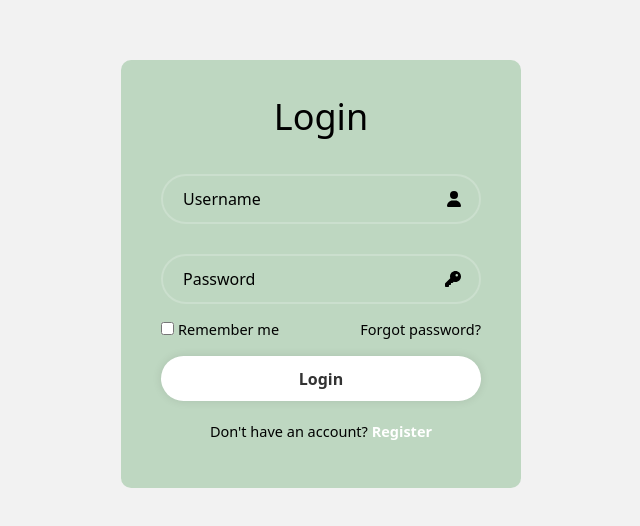
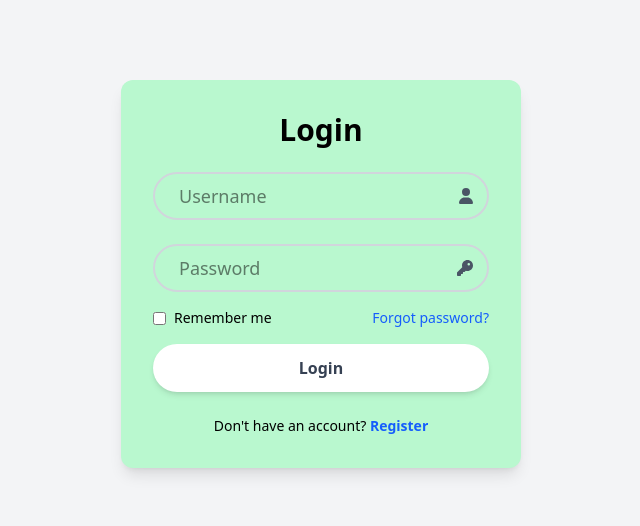
Before and after one commit to UCD-193AB-ws24/Team-20-E2EE, a React (Vite) app in the folder client/: page / in a window 1280 px wide. Shown: the part 126-652 px from the top of the page, without its empty margins (319-959 px from the left). Built offline with nearby package versions, Linux system fonts and the light colour scheme.

Commit message:
Fixed links and Refactor Login to use tailwind

```diff
--- a/client/package.json
+++ b/client/package.json
@@ -10,6 +10,8 @@
     "preview": "vite preview"
   },
   "dependencies": {
+    "@fortawesome/free-solid-svg-icons": "^6.7.2",
+    "@fortawesome/react-fontawesome": "^0.2.2",
     "@tailwindcss/vite": "^4.0.3",
     "react": "^19.0.0",
     "react-dom": "^19.0.0",
--- a/client/src/components/Sidebar.jsx
+++ b/client/src/components/Sidebar.jsx
@@ -11,9 +11,9 @@ export default function Sidebar() {
 
         {/* Direct Messages Link */}
         <Link
-          to="/"
+          to="/home"
           className={`w-full text-left px-4 py-3 rounded-lg mb-2 transition ${
-            location.pathname === '/' ? 'bg-gray-200 font-semibold' : 'bg-transparent'
+            location.pathname === '/home' ? 'bg-gray-200 font-semibold' : 'bg-transparent'
           } hover:bg-gray-100`}
         >
           Direct Messages
--- a/client/src/pages/Login.css
+++ /dev/null
@@ -1,102 +0,0 @@
-* {
-    margin: 0;
-    padding: 0;
-    box-sizing: border-box;
-}
-
-body {
-    margin: 0;
-    display: flex;
-    justify-content: center;
-    align-items: center;
-    min-height: 100vh;
-    background-color: #F2F2F2;
-}
-
-.wrapper {
-    width: 400px;
-    background: rgba(72, 151, 80, 0.3);
-    color: black;
-    border-radius: 10px;
-    padding: 30px 40px;
-
-}
-
-.wrapper h1 {
-    font-size: 36px;
-    text-align: center;
-}
-
-.wrapper .input-box {
-    position: relative;
-    width: 100%;
-    height: 50px;
-    margin: 30px 0;
-}
-
-.input-box input {
-    width: 100%;
-    height: 100%;
-    background: transparent;
-    border: none;
-    outline: none;
-    border: 2px solid rgba(255, 255, 255, 0.2);
-    border-radius: 40px;
-    font-size: 16px;
-    color: black;
-    padding: 20px 45px 20px 20px;
-}
-
-.input-box input::placeholder {
-    color: black;
-}
-
-.input-box .icon {
-    position: absolute;
-    right: 20px;
-    top: 50%;
-    transform: translateY(-50%);
-    font-size: 16px;
-}
-
-.wrapper .remember-forget {
-    display: flex;
-    justify-content: space-between;
-    font-size: 14.5px;
-    margin: -15px 0 15px;
-}
-
-.remember-forget label input {
-    accent-color: white;
-    margin-right: 4px;
-}
-
-.wrapper button {
-    width: 100%;
-    height: 45px;
-    background: #fff;
-    border: none;
-    outline: none;
-    border-radius: 40px;
-    box-shadow: 0 0 10px rgba(0,0,0, 0.1);
-    cursor: pointer;
-    font-size: 16px;
-    color: #333;
-    font-weight: 700;
-}
-
-.wrapper .register-link {
-    font-size: 14.5px;
-    text-align: center;
-    margin: 20px 0 15px;
-}
-
-.register-link p a {
-    color: #fff;
-    text-decoration: none;
-    font-weight: 600;
-}
-
-.register0link p a:hover {
-    text-decoration: underline;
-}
--- a/client/src/pages/Login.jsx
+++ b/client/src/pages/Login.jsx
@@ -1,31 +1,63 @@
 import React from 'react';
-import './Login.css';
-import { FontAwesomeIcon } from '@fortawesome/react-fontawesome'
-import { faUser , faKey} from '@fortawesome/free-solid-svg-icons'
+import { useNavigate } from 'react-router-dom';
+import { FontAwesomeIcon } from '@fortawesome/react-fontawesome';
+import { faUser, faKey } from '@fortawesome/free-solid-svg-icons';
 
 export default function Login() {
+    const navigate = useNavigate();
+
+    const handleLogin = (e) => {
+        e.preventDefault();
+        navigate('/home');
+    };
+
     return (
-        <div className='wrapper'>
-            <form action="">
-                <h1>Login</h1>
-                <div className='input-box'>
-                    <input type="text" placeholder='Username' required />
-                    <FontAwesomeIcon className='icon' icon={faUser} />
+        <div className="flex justify-center items-center min-h-screen bg-gray-100">
+            <div className="w-[400px] bg-green-200 bg-opacity-30 text-black rounded-xl p-8 shadow-lg">
+                <form onSubmit={handleLogin}>
+                    <h1 className="text-3xl font-bold text-center">Login</h1>
+
+                    {/* Username Input */}
+                    <div className="relative w-full h-12 mt-6">
+                        <input
+                            type="text"
+                            placeholder="Username"
+                            required
+                            className="w-full h-full bg-transparent border-2 border-gray-300 rounded-full px-6 text-lg outline-none focus:border-green-600 transition"
+                        />
+                        <FontAwesomeIcon className="absolute right-4 top-1/2 transform -translate-y-1/2 text-gray-600" icon={faUser} />
+                    </div>
+
+                    {/* Password Input */}
+                    <div className="relative w-full h-12 mt-6">
+                        <input
+                            type="password"
+                            placeholder="Password"
+                            required
+                            className="w-full h-full bg-transparent border-2 border-gray-300 rounded-full px-6 text-lg outline-none focus:border-green-600 transition"
+                        />
+                        <FontAwesomeIcon className="absolute right-4 top-1/2 transform -translate-y-1/2 text-gray-600" icon={faKey} />
+                    </div>
+
+                    {/* Remember Me & Forgot Password */}
+                    <div className="flex justify-between text-sm mt-4">
+                        <label className="flex items-center">
+                            <input type="checkbox" className="mr-2" />
+                            Remember me
+                        </label>
+                        <a href="#" className="text-blue-600 hover:underline">Forgot password?</a>
+                    </div>
+
+                    {/* Login Button */}
+                    <button type="submit" className="w-full h-12 bg-white text-gray-700 font-bold rounded-full shadow-md mt-4 hover:bg-gray-200 transition">
+                        Login
+                    </button>
+                </form>
+
+                {/* Register Link */}
+                <div className="text-sm text-center mt-6">
+                    <p>Don't have an account? <a href="#" className="text-blue-600 font-semibold hover:underline">Register</a></p>
                 </div>
-                <div className='input-box'>
-                    <input type="password" placeholder='Password' required />
-                    <FontAwesomeIcon className='icon' icon={faKey} />
-                </div>
-            </form>
-
-            <div className="remember-forget">
-                <label><input type="checkbox" />Remember me</label>
-                <a href="#">Forgot password?</a>
-            </div>
-
-            <button type="submit">Login</button>
-            <div className="register-link">
-                <p>Don't have an account? <a href="#">Register</a></p>
             </div>
         </div>
     );
```
Also changed, not shown: 1 other file (tests, documents, lock files or other folders).
